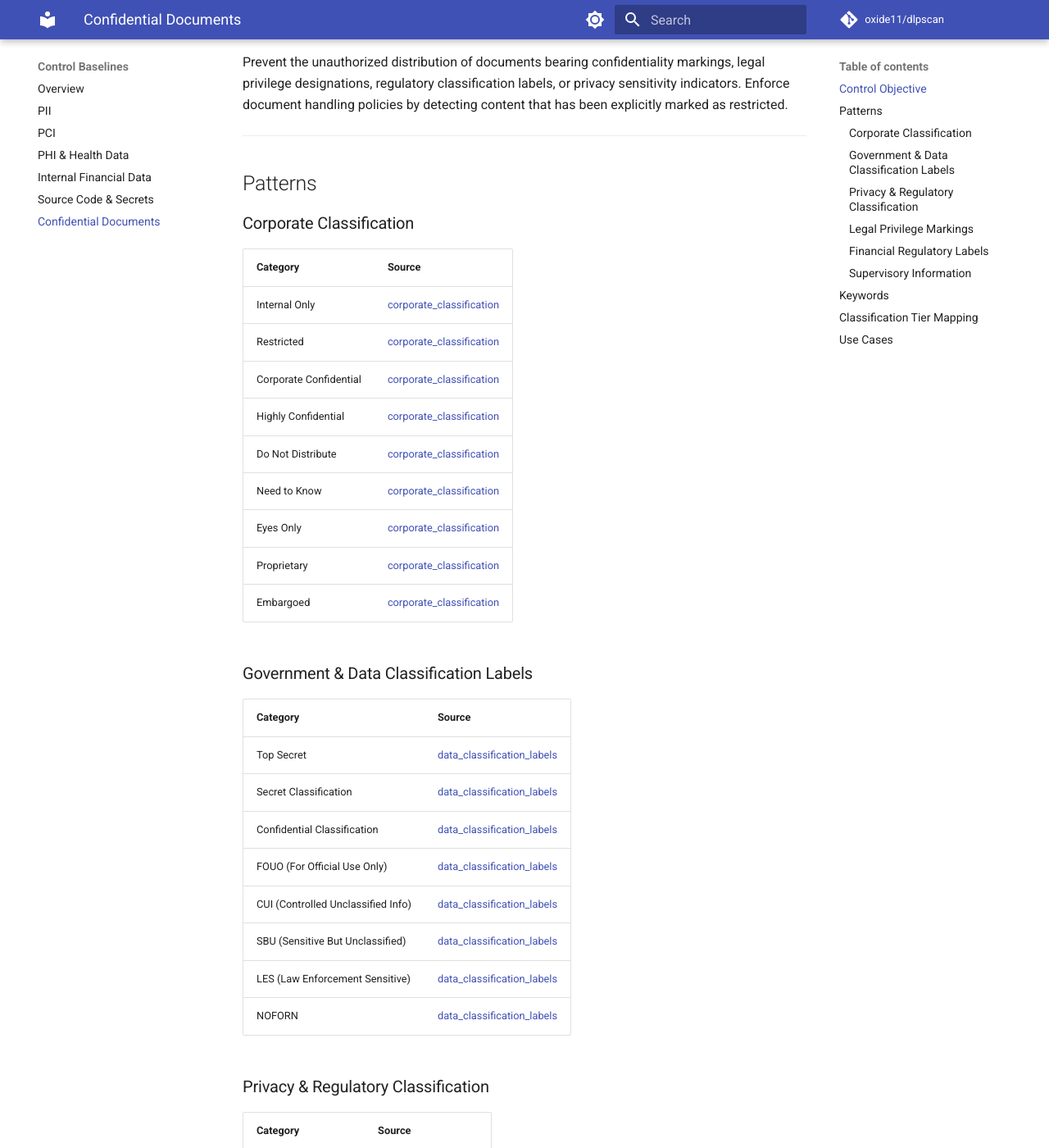
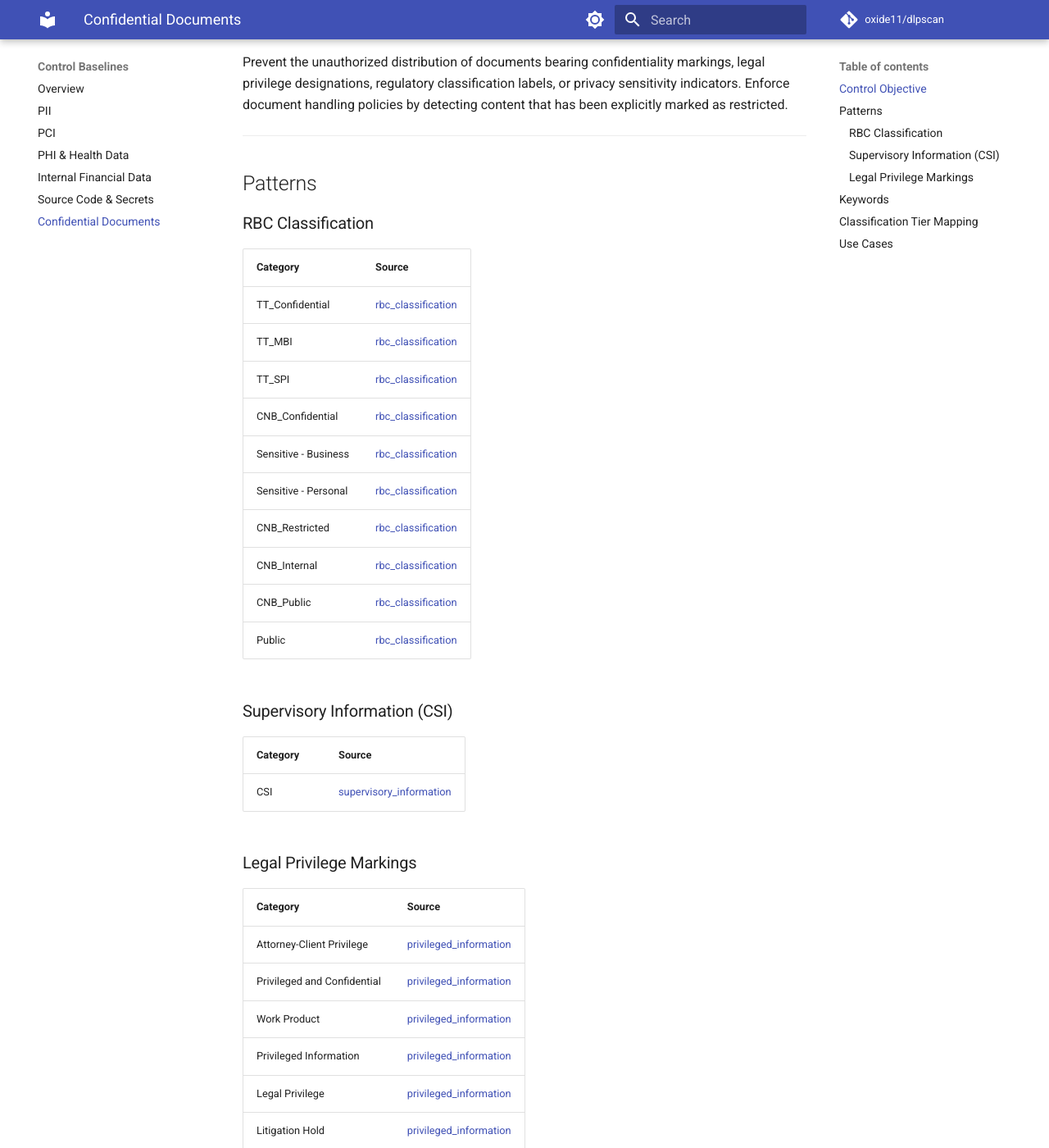
Before and after one commit to oxide11/dlpscan, an MkDocs documentation site: the page built from docs/baselines/confidential-documents.md, in a window 1280 px wide and 1400 px high, scrolled down 332 px. Shown: the whole window at 82% size. Built offline with MkDocs 1.6.1 and Material for MkDocs 9.7.7, drawn with Linux system fonts in a browser that asks for light colours; comment, search, counter and statistics services are not loaded; some of the changed text lies outside the part shown.

Commit message:
Add RBC classification labels and update confidential documents baseline
Add RBC-specific classification labels (TT_Confidential, TT_MBI, TT_SPI,
CNB_Confidential, Sensitive - Business, Sensitive - Personal, CNB_Restricted,
CNB_Internal, CNB_Public, Public) with patterns and keywords. Update the
confidential documents baseline to only include RBC labels, CSI, and
privileged information labels.

https://claude.ai/code/session_01PvEgYZKkv8c2QsHAQpHbim

```diff
--- a/docs/baselines/confidential-documents.md
+++ b/docs/baselines/confidential-documents.md
@@ -16,47 +16,26 @@ detecting content that has been explicitly marked as restricted.
 
 ## Patterns
 
-### Corporate Classification
+### RBC Classification
 
 | Category | Source |
 |----------|--------|
-| Internal Only | [corporate_classification](../patterns/generic/corporate_classification.md) |
-| Restricted | [corporate_classification](../patterns/generic/corporate_classification.md) |
-| Corporate Confidential | [corporate_classification](../patterns/generic/corporate_classification.md) |
-| Highly Confidential | [corporate_classification](../patterns/generic/corporate_classification.md) |
-| Do Not Distribute | [corporate_classification](../patterns/generic/corporate_classification.md) |
-| Need to Know | [corporate_classification](../patterns/generic/corporate_classification.md) |
-| Eyes Only | [corporate_classification](../patterns/generic/corporate_classification.md) |
-| Proprietary | [corporate_classification](../patterns/generic/corporate_classification.md) |
-| Embargoed | [corporate_classification](../patterns/generic/corporate_classification.md) |
+| TT_Confidential | [rbc_classification](../patterns/generic/rbc_classification.md) |
+| TT_MBI | [rbc_classification](../patterns/generic/rbc_classification.md) |
+| TT_SPI | [rbc_classification](../patterns/generic/rbc_classification.md) |
+| CNB_Confidential | [rbc_classification](../patterns/generic/rbc_classification.md) |
+| Sensitive - Business | [rbc_classification](../patterns/generic/rbc_classification.md) |
+| Sensitive - Personal | [rbc_classification](../patterns/generic/rbc_classification.md) |
+| CNB_Restricted | [rbc_classification](../patterns/generic/rbc_classification.md) |
+| CNB_Internal | [rbc_classification](../patterns/generic/rbc_classification.md) |
+| CNB_Public | [rbc_classification](../patterns/generic/rbc_classification.md) |
+| Public | [rbc_classification](../patterns/generic/rbc_classification.md) |
 
-### Government & Data Classification Labels
+### Supervisory Information (CSI)
 
 | Category | Source |
 |----------|--------|
-| Top Secret | [data_classification_labels](../patterns/generic/data_classification_labels.md) |
-| Secret Classification | [data_classification_labels](../patterns/generic/data_classification_labels.md) |
-| Confidential Classification | [data_classification_labels](../patterns/generic/data_classification_labels.md) |
-| FOUO (For Official Use Only) | [data_classification_labels](../patterns/generic/data_classification_labels.md) |
-| CUI (Controlled Unclassified Info) | [data_classification_labels](../patterns/generic/data_classification_labels.md) |
-| SBU (Sensitive But Unclassified) | [data_classification_labels](../patterns/generic/data_classification_labels.md) |
-| LES (Law Enforcement Sensitive) | [data_classification_labels](../patterns/generic/data_classification_labels.md) |
-| NOFORN | [data_classification_labels](../patterns/generic/data_classification_labels.md) |
-
-### Privacy & Regulatory Classification
-
-| Category | Source |
-|----------|--------|
-| PII Label | [privacy_classification](../patterns/generic/privacy_classification.md) |
-| PHI Label | [privacy_classification](../patterns/generic/privacy_classification.md) |
-| HIPAA | [privacy_classification](../patterns/generic/privacy_classification.md) |
-| GDPR Personal Data | [privacy_classification](../patterns/generic/privacy_classification.md) |
-| PCI-DSS | [privacy_classification](../patterns/generic/privacy_classification.md) |
-| FERPA | [privacy_classification](../patterns/generic/privacy_classification.md) |
-| GLBA | [privacy_classification](../patterns/generic/privacy_classification.md) |
-| CCPA/CPRA | [privacy_classification](../patterns/generic/privacy_classification.md) |
-| SOX | [privacy_classification](../patterns/generic/privacy_classification.md) |
-| NPI | [privacy_classification](../patterns/generic/privacy_classification.md) |
+| CSI | [supervisory_information](../patterns/generic/supervisory_information.md) |
 
 ### Legal Privilege Markings
 
@@ -70,41 +49,15 @@ detecting content that has been explicitly marked as restricted.
 | Litigation Hold | [privileged_information](../patterns/generic/privileged_information.md) |
 | Protected by Privilege | [privileged_information](../patterns/generic/privileged_information.md) |
 
-### Financial Regulatory Labels
-
-| Category | Source |
-|----------|--------|
-| MNPI | [financial_regulatory_labels](../patterns/generic/financial_regulatory_labels.md) |
-| Inside Information | [financial_regulatory_labels](../patterns/generic/financial_regulatory_labels.md) |
-| Pre-Decisional | [financial_regulatory_labels](../patterns/generic/financial_regulatory_labels.md) |
-| Draft Not for Circulation | [financial_regulatory_labels](../patterns/generic/financial_regulatory_labels.md) |
-| Market Sensitive | [financial_regulatory_labels](../patterns/generic/financial_regulatory_labels.md) |
-| Information Barrier | [financial_regulatory_labels](../patterns/generic/financial_regulatory_labels.md) |
-| Investment Restricted | [financial_regulatory_labels](../patterns/generic/financial_regulatory_labels.md) |
-
-### Supervisory Information
-
-| Category | Source |
-|----------|--------|
-| Supervisory Controlled | [supervisory_information](../patterns/generic/supervisory_information.md) |
-| Supervisory Confidential | [supervisory_information](../patterns/generic/supervisory_information.md) |
-| CSI | [supervisory_information](../patterns/generic/supervisory_information.md) |
-| Non-Public Supervisory | [supervisory_information](../patterns/generic/supervisory_information.md) |
-| Restricted Supervisory | [supervisory_information](../patterns/generic/supervisory_information.md) |
-| Examination Findings | [supervisory_information](../patterns/generic/supervisory_information.md) |
-
 ---
 
 ## Keywords
 
 | Keyword Source | Proximity | Mapped Patterns |
 |---------------|-----------|-----------------|
-| [corporate_classification](../keywords/generic/corporate_classification.md) | 80 chars | Internal Only, Restricted, Confidential, etc. |
-| [data_classification_labels](../keywords/generic/data_classification_labels.md) | 100 chars | Top Secret, FOUO, CUI, NOFORN |
-| [privacy_classification](../keywords/generic/privacy_classification.md) | 80 chars | PII, PHI, HIPAA, GDPR, PCI-DSS, SOX |
+| [rbc_classification](../keywords/generic/rbc_classification.md) | 80 chars | TT_Confidential, TT_MBI, TT_SPI, CNB_Confidential, Sensitive - Business, Sensitive - Personal, CNB_Restricted, CNB_Internal, CNB_Public, Public |
+| [supervisory_information](../keywords/generic/supervisory_information.md) | 80 chars | CSI |
 | [privileged_information](../keywords/generic/privileged_information.md) | 100 chars | Attorney-Client, Work Product, Litigation Hold |
-| [financial_regulatory_labels](../keywords/generic/financial_regulatory_labels.md) | 80 chars | MNPI, Inside Info, Market Sensitive |
-| [supervisory_information](../keywords/generic/supervisory_information.md) | 80 chars | Supervisory, CSI, Examination |
 
 ---
 
@@ -112,12 +65,12 @@ detecting content that has been explicitly marked as restricted.
 
 | Tier | Labels | Typical Handling |
 |------|--------|-----------------|
-| **Public** | *(no labels detected)* | No restrictions |
-| **Internal** | Internal Only, Proprietary | Employees only |
-| **Confidential** | Corporate Confidential, Confidential Classification, CUI | Need-to-know, encrypted storage |
-| **Highly Restricted** | Highly Confidential, Top Secret, NOFORN, Eyes Only | Strict access control, audit trail |
+| **Public** | Public, CNB_Public | No restrictions |
+| **Internal** | CNB_Internal | Employees only |
+| **Confidential** | TT_Confidential, CNB_Confidential, Sensitive - Business, Sensitive - Personal | Need-to-know, encrypted storage |
+| **Highly Restricted** | TT_MBI, TT_SPI, CNB_Restricted | Strict access control, audit trail |
 | **Legally Protected** | Attorney-Client Privilege, Work Product, Litigation Hold | Legal department control, no external sharing |
-| **Regulatory** | MNPI, CSI, Supervisory Controlled | Information barriers, regulatory compliance |
+| **Regulatory** | CSI | Information barriers, regulatory compliance |
 
 ## Use Cases
 
```
Also changed, not shown: docs/keywords/generic/classification_labels.md (+17 -0 lines), docs/keywords/generic/rbc_classification.md (added, +18 -0 lines), docs/patterns/generic/classification_labels.md (+15 -0 lines), docs/patterns/generic/rbc_classification.md (added, +16 -0 lines).
